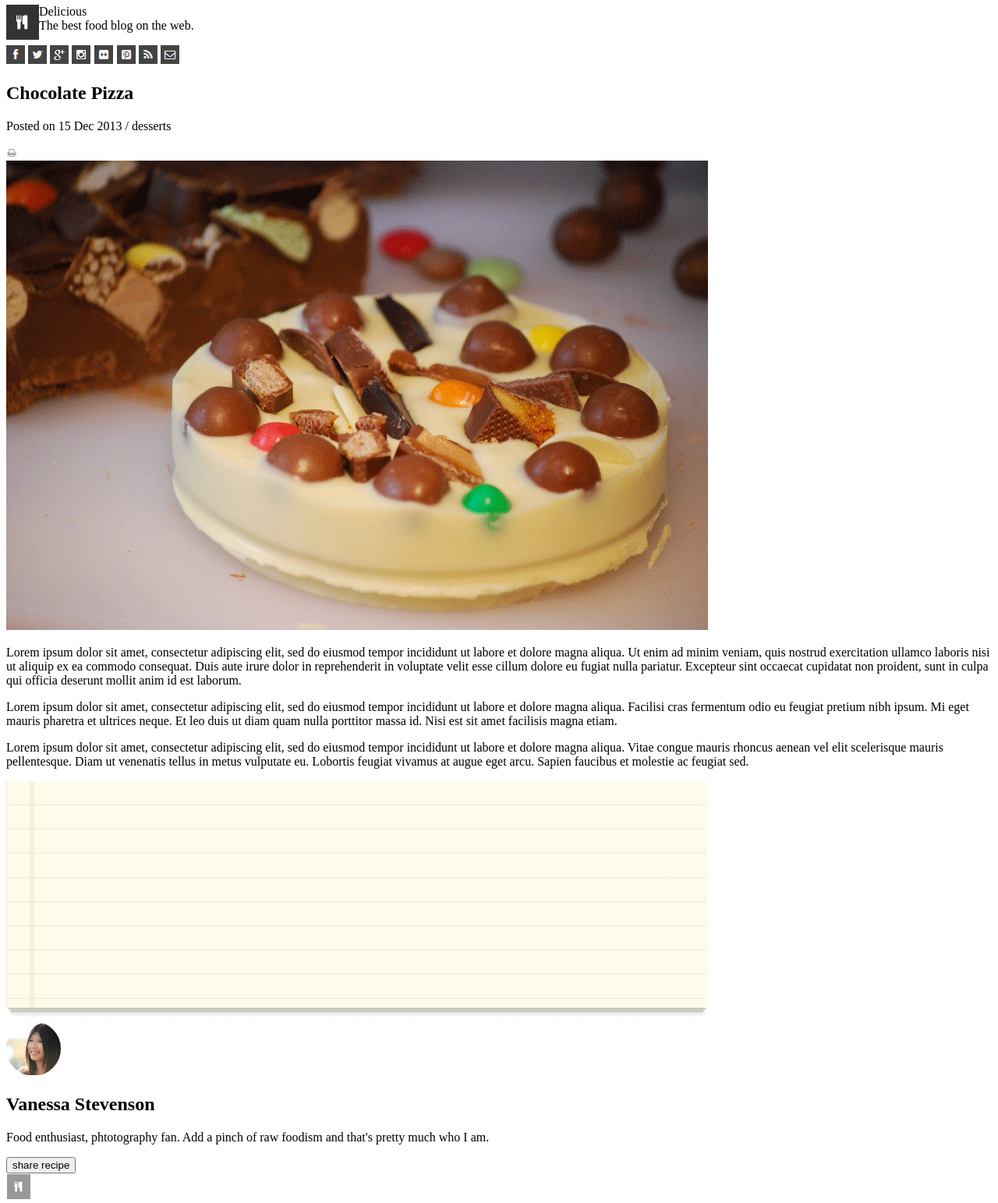
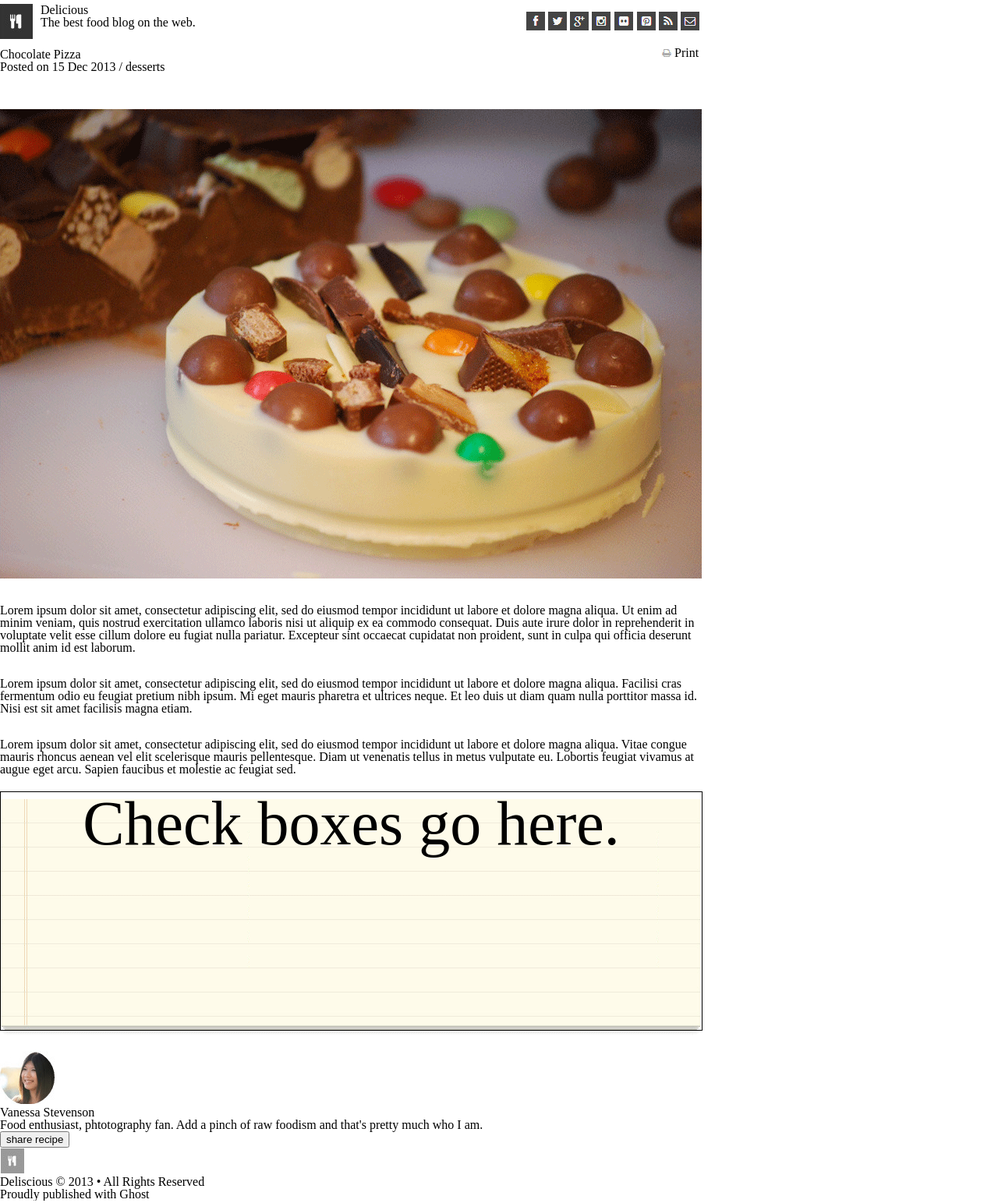
Before and after one commit to jonnyleealas/chocolate-pizza, a plain HTML site: page index.html in a window 1280 px wide. Shown: the part 10-1553 px from the top of the page at 78% size. Drawn offline with Linux system fonts and the light colour scheme.

Commit message:
Lab10a-PaulDriving

```diff
--- a/css/style.css
+++ b/css/style.css
@@ -1,6 +1,69 @@
 body {
    background-color: white;
+   max-width: 900px;
 }
+
+section#delicious {
+    margin: 15px 0px 0px 0px;
+}
+
+header>section p span#blog-name {
+    color: purple;
+}
+
 img#logo{
     float: left;
+    padding-right: 10px;
 }
+
+section#social-links {
+    /* float: right; */
+    position: absolute;
+    left: 675px;
+    top: 25px;
+}
+
+section.diagonalborder {
+    color: gray;
+    height: 15px;
+}
+
+main {
+    clear: left;
+}
+
+section#recipe-title {
+    float: left;
+    margin-top: 10px;
+    margin-bottom: 15px;
+}
+
+section#print-icon {
+    position: absolute;
+    left: 848px;
+    top: 70px;
+}
+
+img#titleimg {
+    margin-bottom: 30px;
+}
+
+main p {
+    margin-bottom: 30px;
+}
+
+section#recipe-checkboxes {
+    font-size: 5.0em;
+    text-align: center;
+    border: solid 1px black;
+    width: 899px;
+    height: 305px;
+    position: absolute;
+    top: 1025px;
+}
+
+/*
+#list-background {
+    position: absolute;
+    left: 30px;
+} */
--- a/index.html
+++ b/index.html
@@ -1,23 +1,26 @@
 <!DOCTYPE html>
 <html lang="en">
 <head>
-    <link href="css/reset.css" type="text" rel="stylsheet"/>
-    <link href="css/style.css" rel="stylesheet" type="text/css" />
     <meta charset="UTF-8">
     <meta name="viewport" content="width=device-width, initial-scale=1.0">
+    <link href="https://fonts.googleapis.com/css2?family=Patrick+Hand&display=swap" rel="stylesheet">
+    <link rel="stylesheet" href="css/reset.css">
+    <link rel="stylesheet" href="css/style.css">
     <title>Chocolate Pizza</title>
 </head>
 <body>
     <header>
-        <section>
+        <section class="header-section" id="delicious">
             <img id="logo" src="img/logo.png" alt="knife-fork-logo">
 
             <p>
-                Delicious<br>The best food blog on the web.
+                <span>Delicious</span>
+                <br>
+                <span>The best food blog on the web.</span>
             </p>
 
         </section>
-        <section>
+        <section class="header-section" id="social-links">
             <img src="img/fb-icon.png" alt="Facebook-icon">
             <img src="img/twit-icon.png" alt="twitter-icon">
             <img src="img/gp-icon.png" alt="google-plus-icon">
@@ -29,26 +32,29 @@
         </section>
     </header>
     <section class="diagonalborder">
-
     </section>
     <main>
-        <section>
+        <section id="recipe-title">
             <h1>Chocolate Pizza</h1>
             <p>Posted on 15 Dec 2013 / desserts</p>
         </section>
-        <section>
+        <section id="print-icon">
             <img src="img/print-icon.png" alt="Print-icon">
+            <span>Print</span>
         </section>
        <img id="titleimg" src="img/choco-pizza.png" alt="choco-pizza">
        <p>Lorem ipsum dolor sit amet, consectetur adipiscing elit, sed do eiusmod tempor incididunt ut labore et dolore magna aliqua. Ut enim ad minim veniam, quis nostrud exercitation ullamco laboris nisi ut aliquip ex ea commodo consequat. Duis aute irure dolor in reprehenderit in voluptate velit esse cillum dolore eu fugiat nulla pariatur. Excepteur sint occaecat cupidatat non proident, sunt in culpa qui officia deserunt mollit anim id est laborum.</p>
        <p>Lorem ipsum dolor sit amet, consectetur adipiscing elit, sed do eiusmod tempor incididunt ut labore et dolore magna aliqua. Facilisi cras fermentum odio eu feugiat pretium nibh ipsum. Mi eget mauris pharetra et ultrices neque. Et leo duis ut diam quam nulla porttitor massa id. Nisi est sit amet facilisis magna etiam.</p>
        <p>Lorem ipsum dolor sit amet, consectetur adipiscing elit, sed do eiusmod tempor incididunt ut labore et dolore magna aliqua. Vitae congue mauris rhoncus aenean vel elit scelerisque mauris pellentesque. Diam ut venenatis tellus in metus vulputate eu. Lobortis feugiat vivamus at augue eget arcu. Sapien faucibus et molestie ac feugiat sed.</p>
-        <section>
-            <div>
-                <!-- check boxes recepie  -->
+       <img src="img/list-bg.png" alt="list-background">
+       <section id="recipe-checkboxes">Check boxes go here.</section>
+        <!-- <section>
+            <div id="recipe-checkboxes">
+                <span id="recipe-text">Check boxes go here.</span>
+                <img src="img/list-bg.png" alt="list-bg" id="list-background">
             </div>
-            <img src="img/list-bg.png" alt="list-bg">
-        </section>
+
+        </section> -->
     </main>
     <section class="diagonalborder">
 
```
